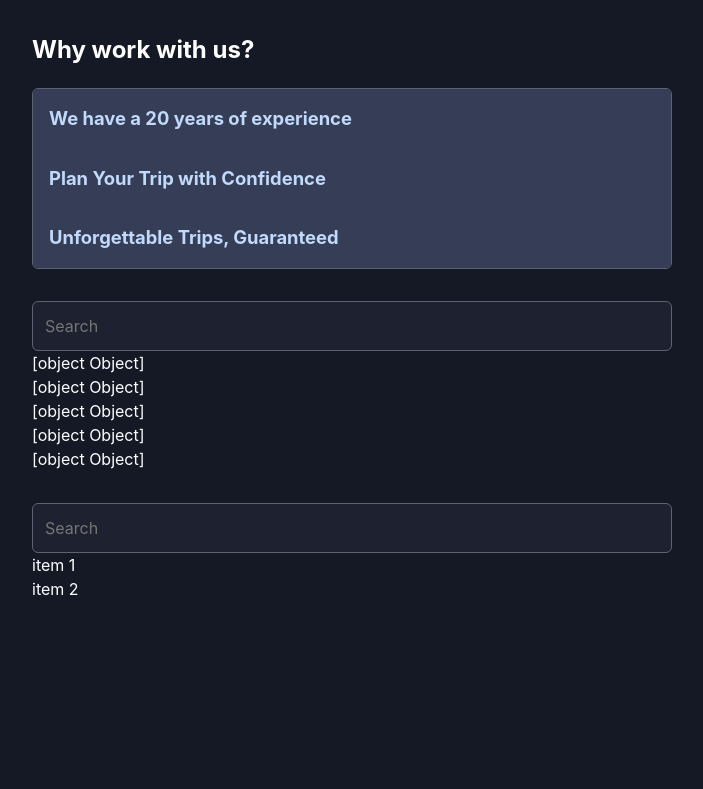
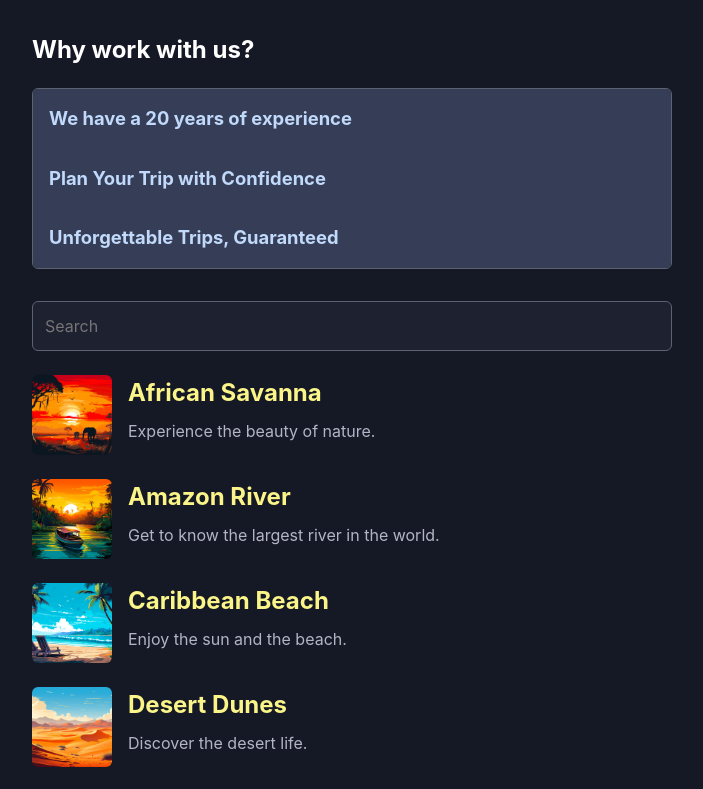
Before and after one commit to KozerT/unslpash-image-search-app, a React (Vite) app: page / in a window 1280 px wide. Shown: the top 789 px of the page, without its empty margins (288-991 px from the left). Built offline with nearby package versions, Linux system fonts and the light colour scheme.

Commit message:
feat: add a search functionality with the help of Render props

```diff
--- a/src/App.jsx
+++ b/src/App.jsx
@@ -1,4 +1,5 @@
 import Accordion from "./components/accordion/Accordion";
+import Place from "./components/searchableList/Place.jsx";
 import SearchableList from "./components/searchableList/SearchableList";
 import PLACES from "./places.js";
 
@@ -50,8 +51,15 @@ function App() {
         </Accordion>
       </section>
       <section>
-        <SearchableList items={PLACES} />
-        <SearchableList items={["item 1", "item 2"]} />
+        <SearchableList items={PLACES} itemKeyFn={(item) => item.id}>
+          {(item) => <Place item={item} />}
+        </SearchableList>
+        <SearchableList
+          items={["item 1", "item 2"]}
+          itemKeyFn={(item) => item.id}
+        >
+          {(item) => item}
+        </SearchableList>
       </section>
     </main>
   );
--- /dev/null
+++ b/src/components/searchableList/Place.jsx
@@ -0,0 +1,11 @@
+export default function Place({ item }) {
+  return (
+    <article className="place">
+      <img src={item.image} alt={item.title} />
+      <div>
+        <h2>{item.title}</h2>
+        <p>{item.description}</p>
+      </div>
+    </article>
+  );
+}
--- a/src/components/searchableList/SearchableList.jsx
+++ b/src/components/searchableList/SearchableList.jsx
@@ -1,6 +1,6 @@
 import React, { useState } from "react";
 
-const SearchableList = ({ items }) => {
+const SearchableList = ({ items, itemKeyFn, children }) => {
   const [searchTerm, setSearchTerm] = useState("");
 
   const searchResults = items.filter((item) =>
@@ -14,8 +14,8 @@ const SearchableList = ({ items }) => {
     <div className="searchable-list">
       <input type="search" placeholder="Search" onChange={handleChange} />
       <ul>
-        {searchResults.map((item, index) => (
-          <li key={index}>{item.toString()}</li>
+        {searchResults.map((item) => (
+          <li key={itemKeyFn(item)}>{children(item)}</li>
         ))}
       </ul>
     </div>
--- a/src/index.css
+++ b/src/index.css
@@ -108,3 +108,27 @@ main {
   margin: 0;
   padding: 0;
 }
+
+.place {
+  display: flex;
+  gap: 1rem;
+  margin: 1.5rem 0;
+}
+
+.place img {
+  width: 5rem;
+  height: 5rem;
+  border-radius: 6px;
+  object-fit: cover;
+}
+
+.place h2 {
+  margin: 0;
+  font-size: 1.5rem;
+  color: #faf489;
+}
+
+.place p {
+  margin: 0.5rem 0;
+  color: #b3b5c6;
+}
```
